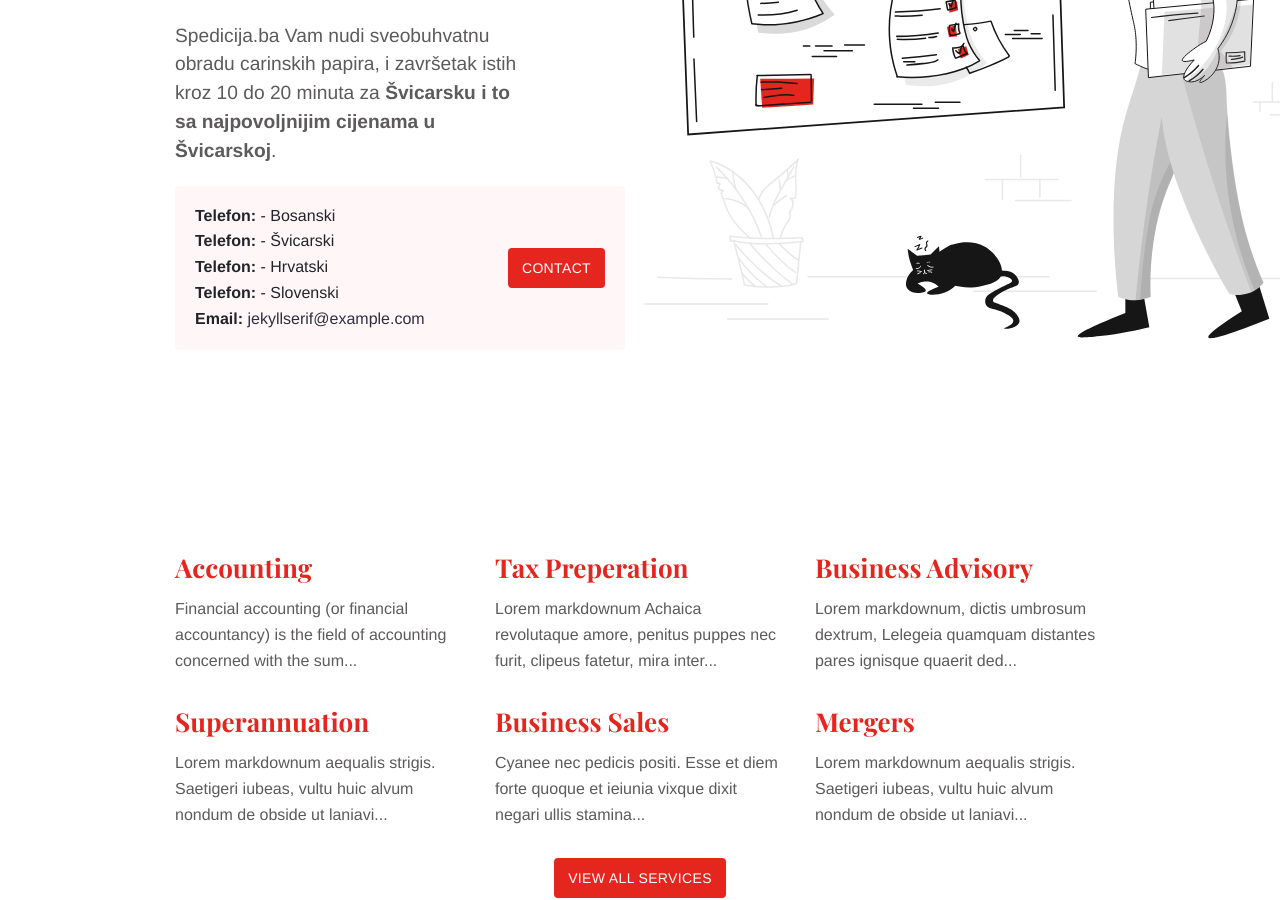
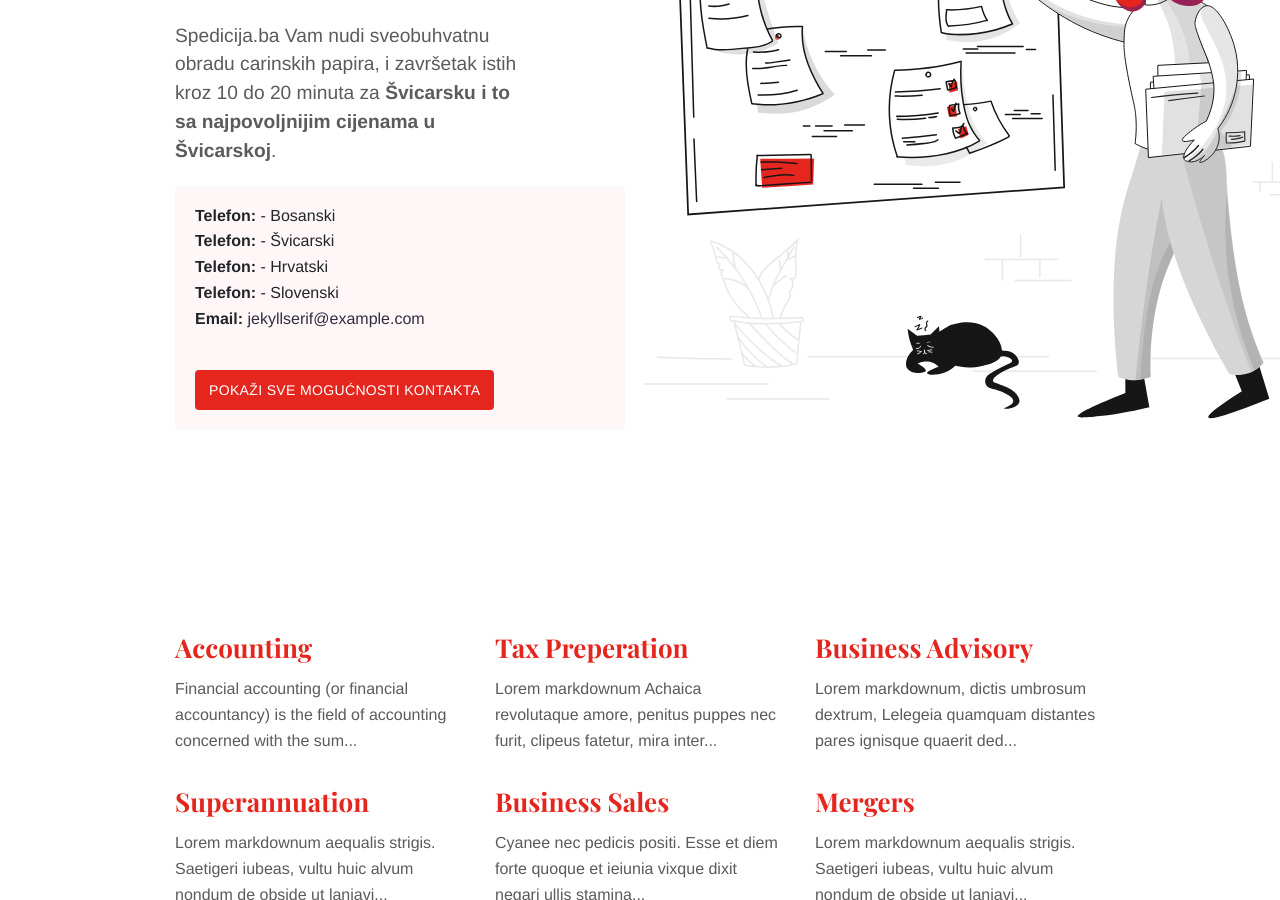
Before and after one commit to stackbit-projects/spedicija-ba-03037, a Jekyll site: the page built from index.md, in a window 1280 px wide and 900 px high, scrolled down 317 px. Built offline with Jekyll 4.4.1, drawn with Linux system fonts in a browser that asks for light colours.

Commit message:
call.html: changed

```diff
--- a/_includes/call.html
+++ b/_includes/call.html
@@ -16,7 +16,7 @@
   </div>
     {% if include.show_button %}
       <div class="call-box-bottom">
-        <a href="{{ site.data.contact.contact_button_link }}" class="button">Contact</a>
+        <a href="{{ site.data.contact.contact_button_link }}" class="button">Pokaži sve mogućnosti kontakta</a>
       </div>
     {% endif %}
 </div>
```
